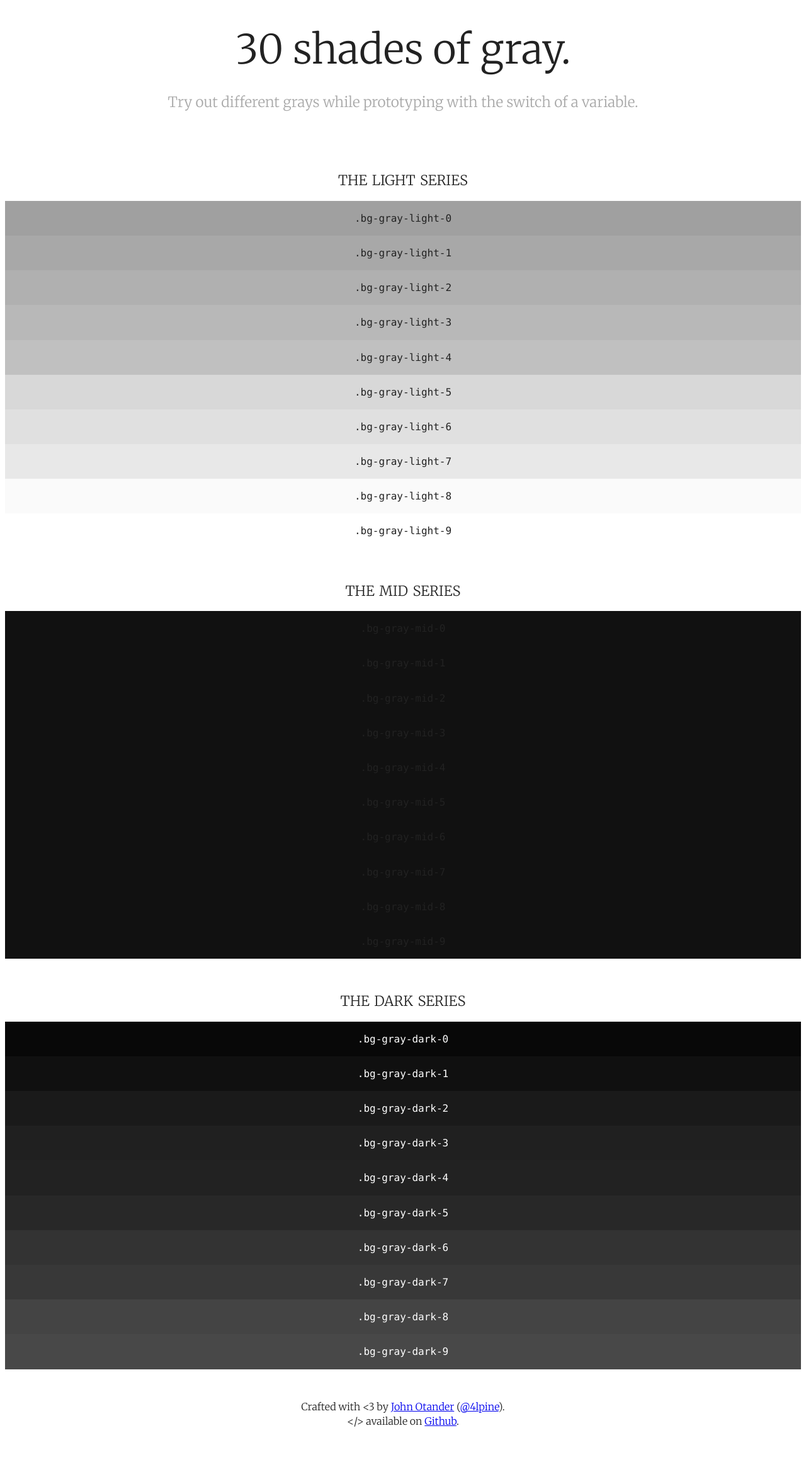
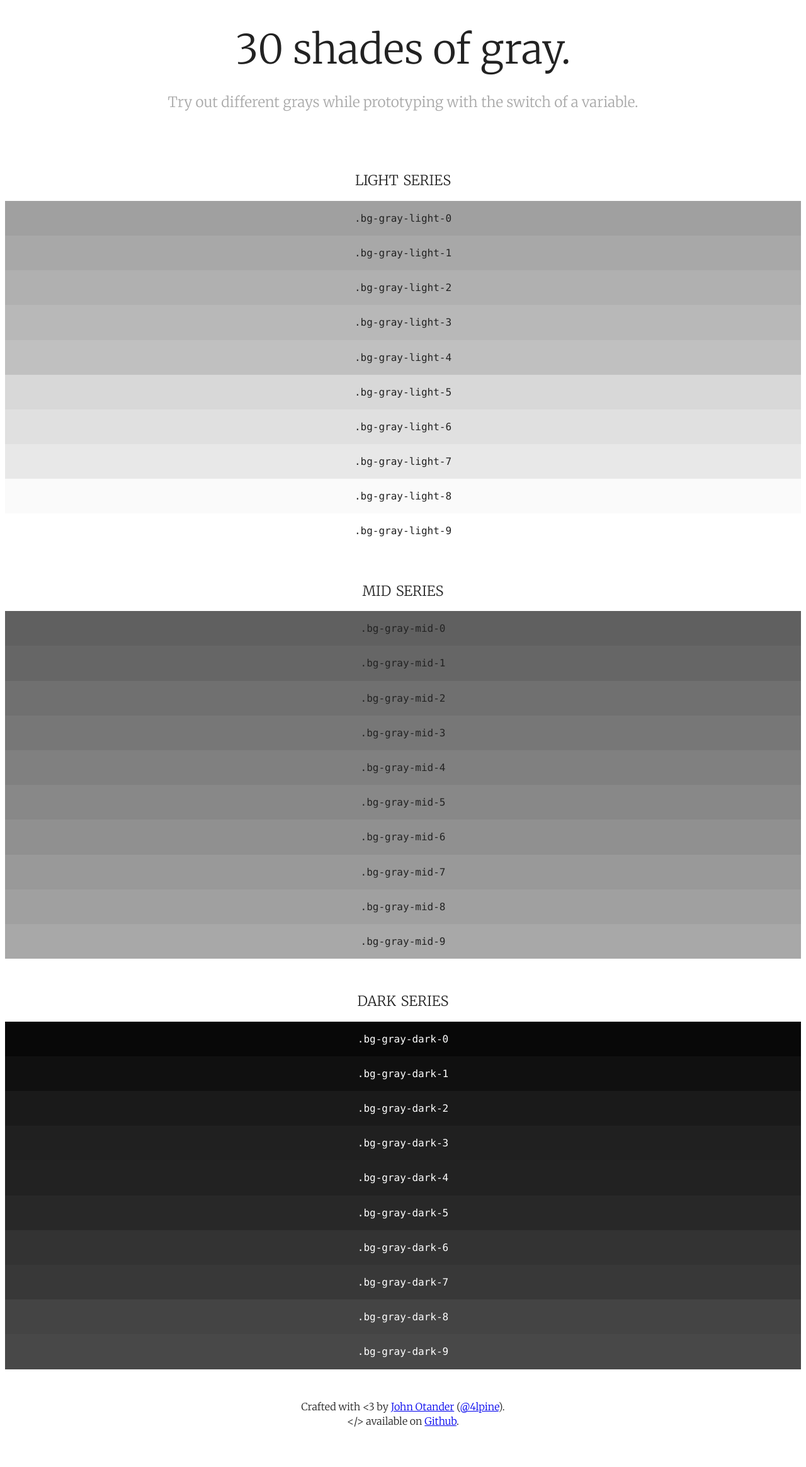
Before and after one commit to johno/gray, a Jekyll site: the page built from index.html, in a window 1280 px wide. Shown: the whole page at 63% size. Built offline with Jekyll 4.4.1, drawn with Linux system fonts in a browser that asks for light colours.

Commit message:
Add mid gray variables.

```diff
--- a/css/main.scss
+++ b/css/main.scss
@@ -14,16 +14,16 @@
 $gray-light-8: #fafafa;
 $gray-light-9: #fff;
 
-$gray-mid-0: #111;
-$gray-mid-1: #111;
-$gray-mid-2: #111;
-$gray-mid-3: #111;
-$gray-mid-4: #111;
-$gray-mid-5: #111;
-$gray-mid-6: #111;
-$gray-mid-7: #111;
-$gray-mid-8: #111;
-$gray-mid-9: #111;
+$gray-mid-0: #606060;
+$gray-mid-1: #666;
+$gray-mid-2: #707070;
+$gray-mid-3: #777;
+$gray-mid-4: #808080;
+$gray-mid-5: #888;
+$gray-mid-6: #909090;
+$gray-mid-7: #999;
+$gray-mid-8: #a0a0a0;
+$gray-mid-9: #a8a8a8;
 
 $gray-dark-0: #080808;
 $gray-dark-1: #101010;
--- a/index.html
+++ b/index.html
@@ -2,7 +2,7 @@
 layout: default
 ---
 
-<h3 class="caps">the light series</h3>
+<h3 class="caps">light series</h3>
 <div class="bg-gray-light-0 bar">.bg-gray-light-0</div>
 <div class="bg-gray-light-1 bar">.bg-gray-light-1</div>
 <div class="bg-gray-light-2 bar">.bg-gray-light-2</div>
@@ -14,7 +14,7 @@
 <div class="bg-gray-light-8 bar">.bg-gray-light-8</div>
 <div class="bg-gray-light-9 bar">.bg-gray-light-9</div>
 
-<h3 class="caps">the mid series</h3>
+<h3 class="caps">mid series</h3>
 <div class="bg-gray-mid-0 bar">.bg-gray-mid-0</div>
 <div class="bg-gray-mid-1 bar">.bg-gray-mid-1</div>
 <div class="bg-gray-mid-2 bar">.bg-gray-mid-2</div>
@@ -26,7 +26,7 @@
 <div class="bg-gray-mid-8 bar">.bg-gray-mid-8</div>
 <div class="bg-gray-mid-9 bar">.bg-gray-mid-9</div>
 
-<h3 class="caps">the dark series</h3>
+<h3 class="caps">dark series</h3>
 <div class="bg-gray-dark-0 gray-light-9 bar">.bg-gray-dark-0</div>
 <div class="bg-gray-dark-1 gray-light-9 bar">.bg-gray-dark-1</div>
 <div class="bg-gray-dark-2 gray-light-9 bar">.bg-gray-dark-2</div>
```
